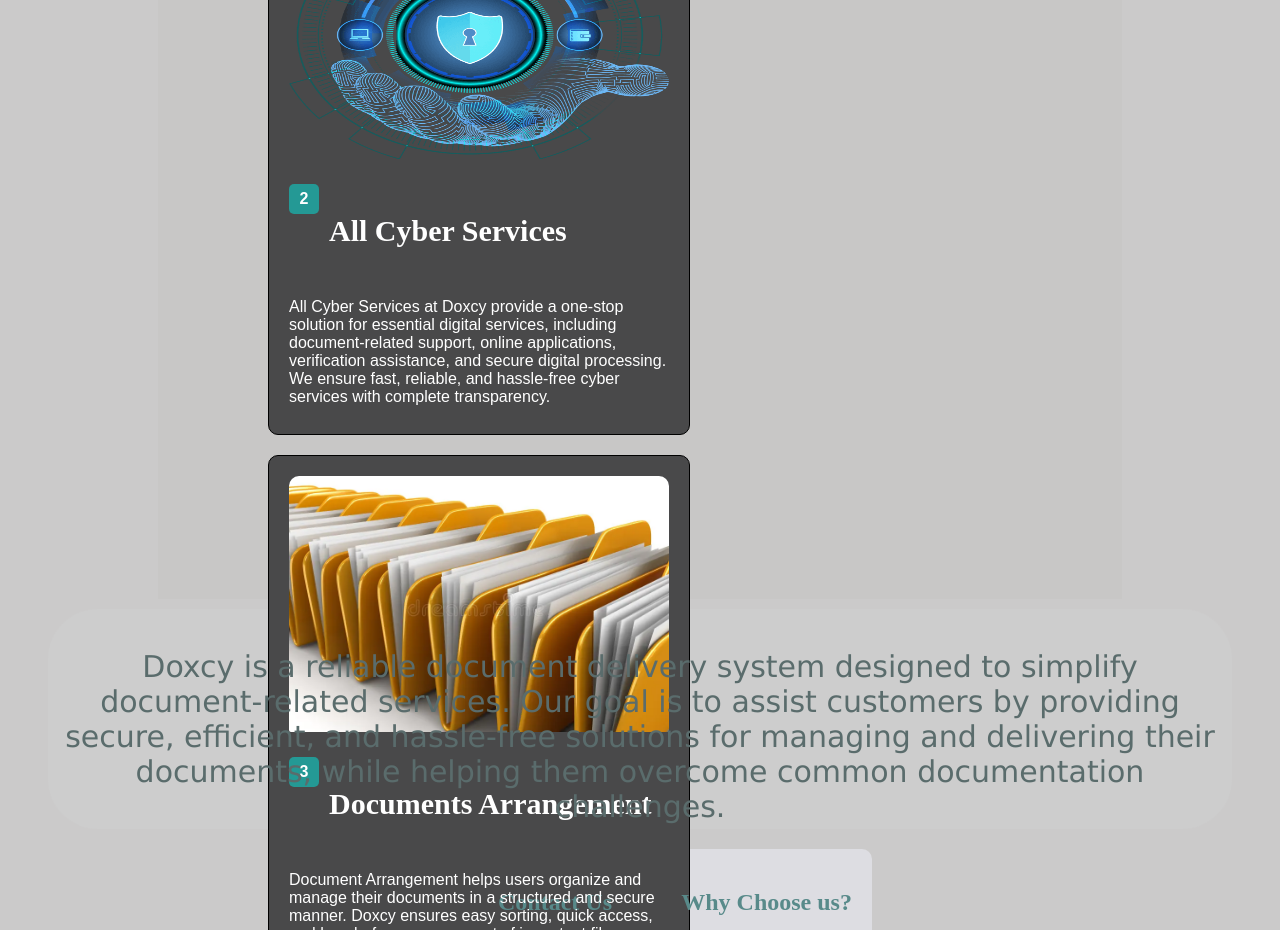
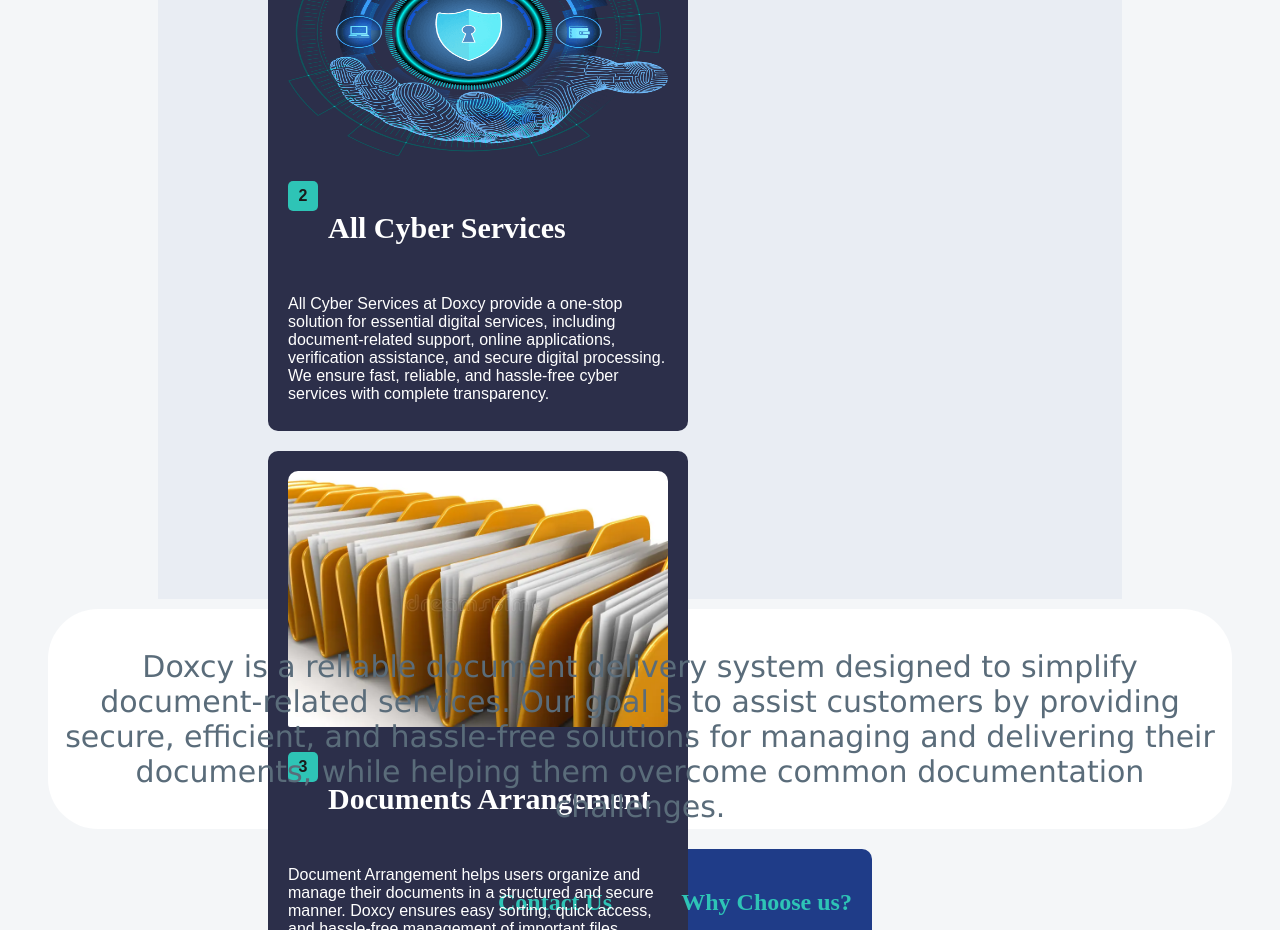
Before and after one commit to rohitrawat63456/Doxcy, a plain HTML site: page index.html in a window 1280 px wide. Shown: the part 1529-2459 px from the top of the page. Drawn offline with Linux system fonts and the light colour scheme.

Commit message:
color combination enhanced

```diff
--- a/index.css
+++ b/index.css
@@ -1,9 +1,9 @@
 body {
-  background-color: rgb(203, 202, 202);
+  background-color: #F4F6F8;
 }
 .navbar {
-  background-color: rgb(203, 203, 238);
-  border-radius: 10px;
+  background-color: #1F3C88;
+  border-radius: 12px;
   height: 70px;
   padding: 5px;
   display: flex;
@@ -13,6 +13,7 @@ body {
   margin-top: 25px;
   display: flex;
   list-style: none;
+  color: white;
 }
 .navbar_list li {
   font-size: large;
@@ -41,7 +42,7 @@ body {
   width: 100%;
 }
 .hero_content {
-  background: linear-gradient(to right, white, rgb(123, 121, 121));
+  background: linear-gradient(to right, #FFFFFF, #DCE3F0);
   height: 100%;
   width: 50%;
 }
@@ -53,13 +54,13 @@ body {
   font-family: Georgia, "Times New Roman", Times, serif;
   font-size: 60px;
   font-style: italic;
-  color: rgb(50, 216, 232);
+  color:  #2EC4B6;
 }
 .service_section {
   display: flex;
   justify-content: space-between;
   flex-wrap: wrap;
-  background-color: rgb(200, 199, 198);
+  background-color: #E9EDF3;
   height: 1200px;
   padding: 100px;
   margin: 0px 150px 0px 150px;
@@ -70,9 +71,9 @@ body {
   margin: 10px;
   width: 380px;
   height: 511px;
-  background-color: rgb(73, 73, 74);
+  background-color: #2C2F4A;
   border-radius: 10px;
-  border: 1px solid black;
+  border:none;
 }
 img {
   height: 50%;
@@ -84,10 +85,10 @@ img {
   height: 30px;
   margin-right: 10px;
   font-weight: bolder;
-  background-color: #249995;
+  background-color: #2EC4B6;
   border-radius: 5px;
   border: none;
-  color: white;
+  color: #1A1A1A;
   font-size: 16px;
 }
 a {
@@ -111,13 +112,13 @@ a p {
   height: 25%;
 }
 .about_us {
-  background-color: rgb(205, 205, 205);
+  background-color: #FFFFFF;
   height: 200px;
   border-radius: 50px;
   margin: 10px 40px;
   padding: 10px;
   text-align: center;
-  color: #5a6c6c;
+  color:  #5A6C7A;
 }
 #goal {
   font-size: 30px;
@@ -127,7 +128,7 @@ a p {
 .footer {
   margin: 20px 400px;
   padding: 20px;
-  background-color: rgb(221, 221, 226);
+  background-color: #1F3C88;
   border-radius: 10px;
   height: 250px;
   display: flex;
@@ -135,10 +136,11 @@ a p {
 }
 #contact_heading {
   margin-left: 70px;
-  color: #588a8a;
+  color: #2EC4B6
 }
 .contact {
   font-size: larger;
+  color: white;
 }
 .contact img {
   height: 30px;
@@ -147,9 +149,10 @@ a p {
   margin-right: 10px;
 }
 #choice_heading{
-  color: #588a8a;
+  color:  #2EC4B6;
 }
 .choice_desc {
+  color: white;
   list-style: none;
   margin-top: 10px;
   font-size: larger;
```
